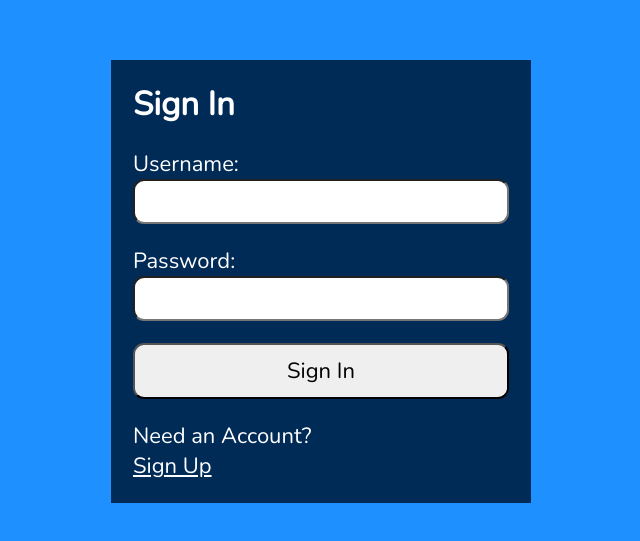
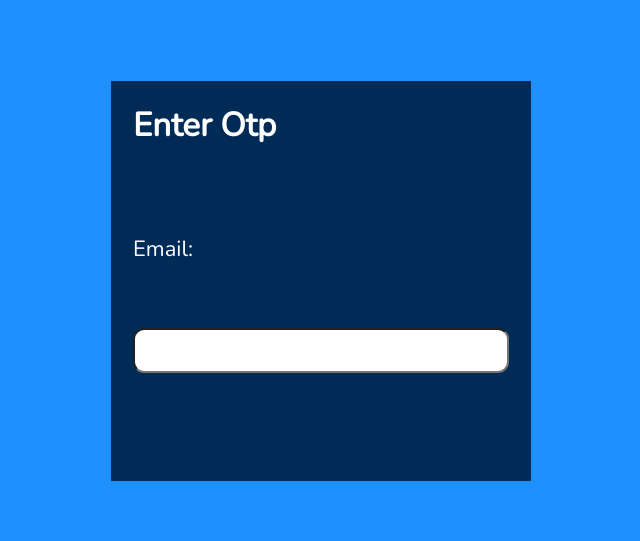
Before and after one commit to mr-icon/Dmira-global, a React (Create React App) app in the folder dmira-global/: page / in a window 1280 px wide. Shown: the part 119-660 px from the top of the page, without its empty margins (319-959 px from the left). Built offline with nearby package versions, Linux system fonts and the light colour scheme.

Commit message:
enter otp page added

```diff
--- a/dmira-global/src/App.css
+++ b/dmira-global/src/App.css
@@ -49,7 +49,7 @@ a, a:visited {
     color: #fff;
 }
 
-input[type="text"],
+input[type="email"],
 input[type="password"],
 button,
 textarea {
--- a/dmira-global/src/App.js
+++ b/dmira-global/src/App.js
@@ -1,12 +1,13 @@
 import React from "react";
 import "./App.css"
 // import Register from "./pages/auth/Register"
-import Login from "./pages/auth/Login";
+// import Login from "./pages/auth/Login";
+import Enterotp from "./pages/auth/Enterotp";
 
 function App() {
   return (
     <div className="App">
-      <Login />
+      <Enterotp />
     </div>
   );
 }
--- /dev/null
+++ b/dmira-global/src/pages/auth/Enterotp.jsx
@@ -0,0 +1,23 @@
+import React, { useState } from "react";
+
+function Enterotp() {
+
+    const [email, setEmail] = useState('')
+
+    return(
+        <section>
+               <h1>Enter Otp</h1>
+            <form>
+                <label htmlFor="email">Email:</label>
+                <input type="email"
+                id="email"
+                autoComplete="off"
+                onChange={(e) => setEmail(e.target.value)}
+                value={email}
+                required/>
+            </form>
+        </section>
+    )
+}
+
+export default Enterotp;
--- a/dmira-global/src/pages/auth/Login.jsx
+++ b/dmira-global/src/pages/auth/Login.jsx
@@ -10,7 +10,7 @@ function Login() {
     const userRef = useRef();
     const errRef = useRef();
 
-  const [user, setUser] = useState("");
+  const [email, setEmail] = useState("");
   const [pwd, setPwd] = useState("");
   const [errMsg, setErrMsg] = useState("");
   const [success, setSuccess] = useState(false);
@@ -21,28 +21,28 @@ function Login() {
 
   useEffect(() => {
     setErrMsg('');
-  }, [user, pwd])
+  }, [email, pwd])
 
   const handleSubmit = async (e) => {
     e.preventDefault();
 
     try {
-        const response = await axios.post(LOGIN_URL, JSON.stringify({user, pwd}),
+        const response = await axios.post(LOGIN_URL, JSON.stringify({email, pwd}),
         {
             headers: { 'Content-Type': 'application/json'},
             withCredentials: true
         });
         const accessToken = response?.data?.accessToken;
         const roles = response?.data?.roles;
-        setAuth({ user, pwd, roles, accessToken });
-        setUser('');
+        setAuth({ email, pwd, roles, accessToken });
+        setEmail('');
         setPwd('');
         setSuccess(true);
     } catch (err) {
         if (!err?.response){
             setErrMsg('No Server Response');
         } else if (err.response?.status === 400) {
-            setErrMsg('Missing Username or Password');
+            setErrMsg('Missing Email or Password');
         } else if (err.response?.status === 401) {
             setErrMsg('Unauthorized');
         } else {
@@ -67,13 +67,13 @@ function Login() {
             <p ref={errRef} className={errMsg ? "errmsg" : "offscreen"}>{errMsg}</p>
             <h1>Sign In</h1>
             <form on onSubmit={handleSubmit}>
-                <label htmlFor="username">Username:</label>
-                <input type="text"
-                id="username"
+                <label htmlFor="email">Email:</label>
+                <input type="email"
+                id="email"
                 ref={userRef}
                 autoComplete="off"
-                onChange={(e) => setUser(e.target.value)}
-                value={user}
+                onChange={(e) => setEmail(e.target.value)}
+                value={email}
                 required/>
                 <label htmlFor="password">Password:</label>
                 <input type="password"
```
Also changed, not shown: dmira-global/src/pages/auth/Register.jsx (+26 -27 lines).
